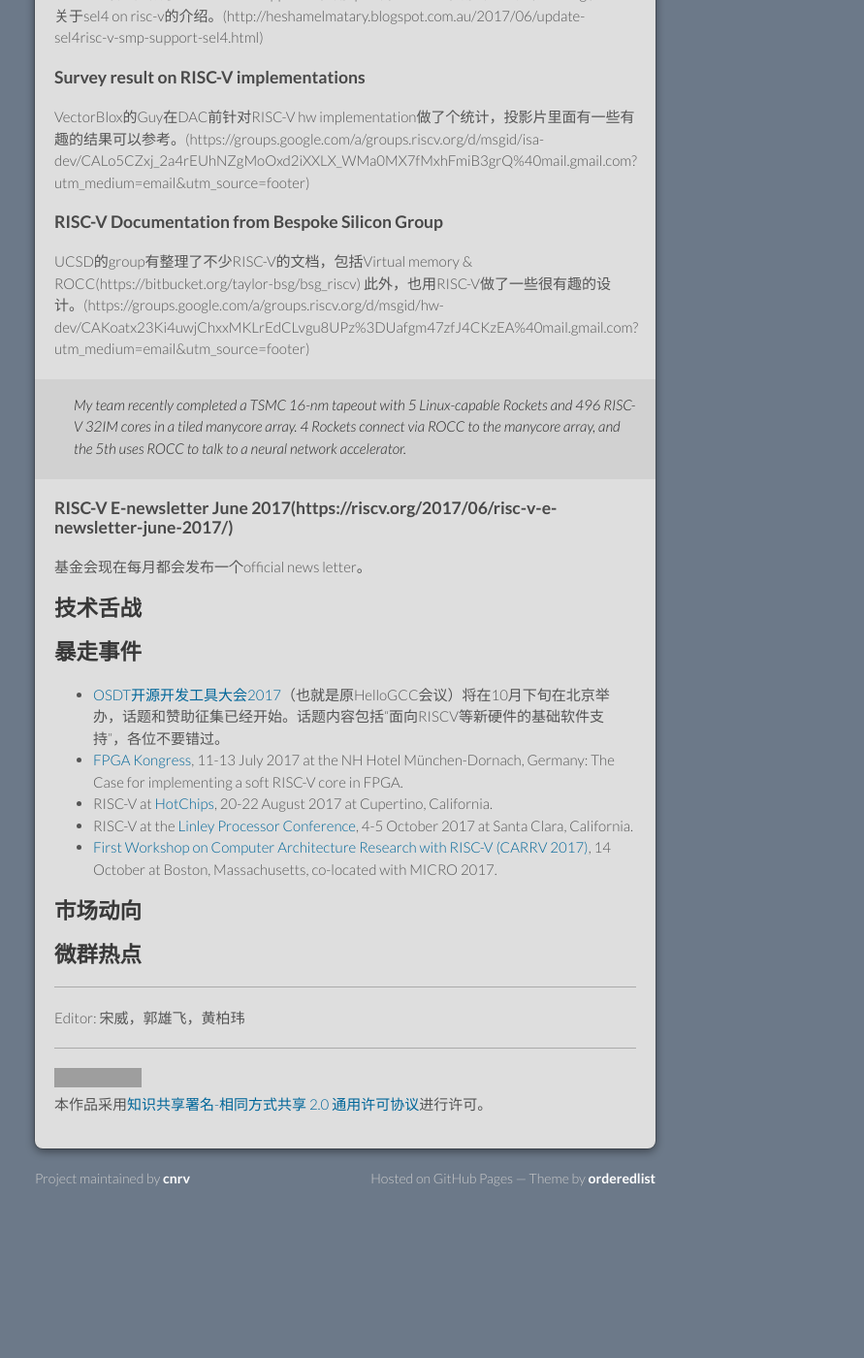
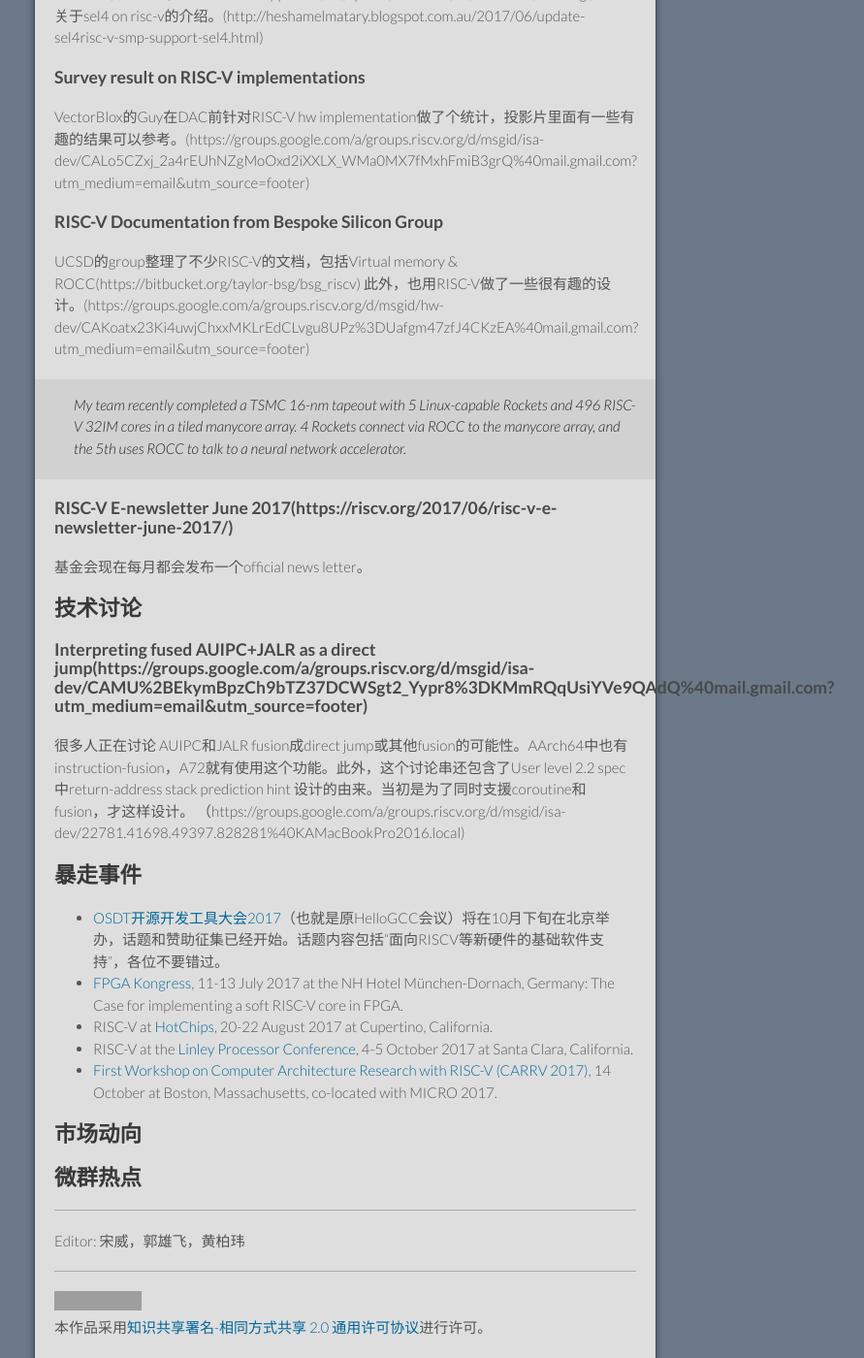
Before and after one commit to cnrv/home, a Jekyll site: the page built from bi-week-rpts/2017-07-06.md, in a window 1280 px wide and 1400 px high, scrolled down 1269 px. Shown: the whole window at 97% size, without its empty margins (284-1175 px from the left). Built offline with Jekyll 4.4.1, drawn with Linux system fonts in a browser that asks for light colours; our own code applies the rules of GitHub Pages for plain Markdown files; before the commit the page ends 2564 px from its top, so only the background shows below that; grey boxes are pictures that could not be loaded.

Commit message:
Update 2017-07-06.md

```diff
--- a/bi-week-rpts/2017-07-06.md
+++ b/bi-week-rpts/2017-07-06.md
@@ -50,14 +50,16 @@
 VectorBlox的Guy在DAC前针对RISC-V hw implementation做了个统计，投影片里面有一些有趣的结果可以参考。(https://groups.google.com/a/groups.riscv.org/d/msgid/isa-dev/CALo5CZxj_2a4rEUhNZgMoOxd2iXXLX_WMa0MX7fMxhFmiB3grQ%40mail.gmail.com?utm_medium=email&utm_source=footer)
 
 ### RISC-V Documentation from Bespoke Silicon Group
-UCSD的group有整理了不少RISC-V的文档，包括Virtual memory & ROCC(https://bitbucket.org/taylor-bsg/bsg_riscv) 此外，也用RISC-V做了一些很有趣的设计。(https://groups.google.com/a/groups.riscv.org/d/msgid/hw-dev/CAKoatx23Ki4uwjChxxMKLrEdCLvgu8UPz%3DUafgm47zfJ4CKzEA%40mail.gmail.com?utm_medium=email&utm_source=footer)
+UCSD的group整理了不少RISC-V的文档，包括Virtual memory & ROCC(https://bitbucket.org/taylor-bsg/bsg_riscv) 此外，也用RISC-V做了一些很有趣的设计。(https://groups.google.com/a/groups.riscv.org/d/msgid/hw-dev/CAKoatx23Ki4uwjChxxMKLrEdCLvgu8UPz%3DUafgm47zfJ4CKzEA%40mail.gmail.com?utm_medium=email&utm_source=footer)
 >My team recently completed a TSMC 16-nm tapeout with 5 Linux-capable Rockets and 496 RISC-V 32IM cores in a tiled manycore array. 4 Rockets connect via ROCC to the manycore array, and the 5th uses ROCC to talk to a neural network accelerator.
 
 ### RISC-V E-newsletter June 2017(https://riscv.org/2017/06/risc-v-e-newsletter-june-2017/)
 基金会现在每月都会发布一个official news letter。
 
-## 技术舌战
-
+## 技术讨论
+### Interpreting fused AUIPC+JALR as a direct jump(https://groups.google.com/a/groups.riscv.org/d/msgid/isa-dev/CAMU%2BEkymBpzCh9bTZ37DCWSgt2_Yypr8%3DKMmRQqUsiYVe9QAdQ%40mail.gmail.com?utm_medium=email&utm_source=footer)
+很多人正在讨论 AUIPC和JALR fusion成direct jump或其他fusion的可能性。AArch64中也有instruction-fusion，A72就有使用这个功能。此外，这个讨论串还包含了User level 2.2 spec中return-address stack prediction hint 设计的由来。当初是为了同时支援coroutine和fusion，才这样设计。
+（https://groups.google.com/a/groups.riscv.org/d/msgid/isa-dev/22781.41698.49397.828281%40KAMacBookPro2016.local)
 
 ## 暴走事件
 
```
